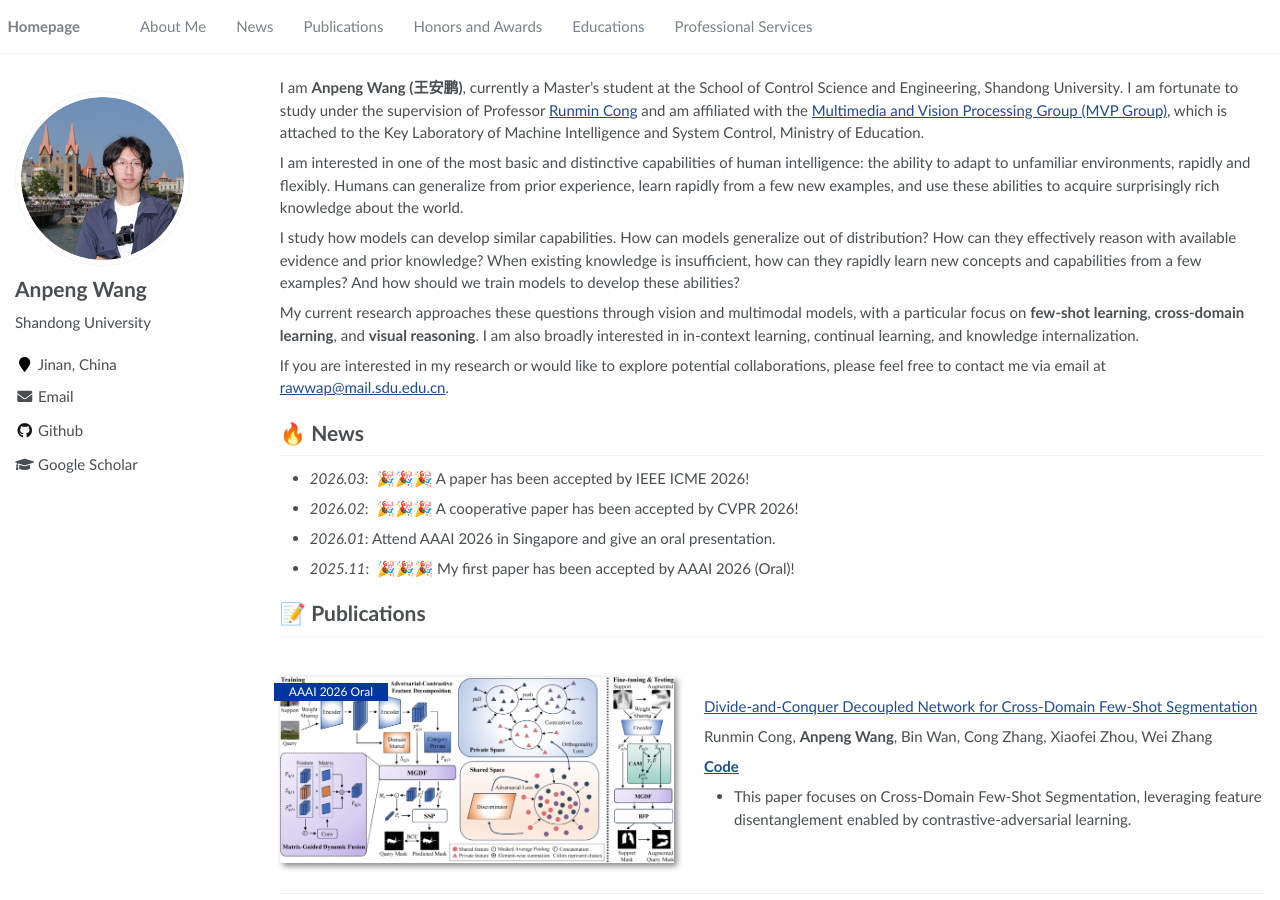
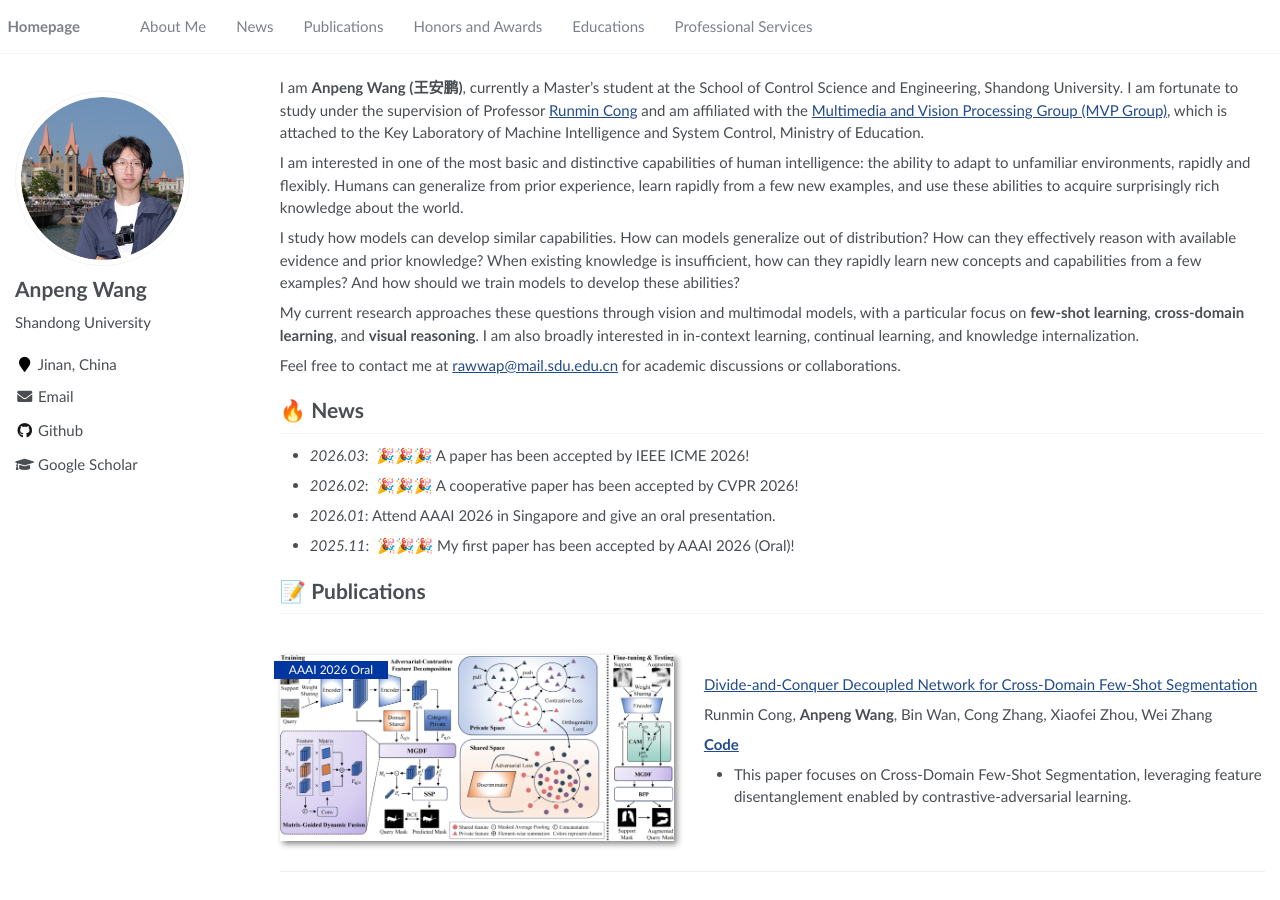
Before and after one commit to rawwap/rawwap.github.io, a Jekyll site: the page built from _pages/about.md, in a window 1280 px wide and 900 px high. Built offline with Jekyll 4.4.1, drawn with Linux system fonts in a browser that asks for light colours.

Commit message:
Update about.md

```diff
--- a/_pages/about.md
+++ b/_pages/about.md
@@ -25,8 +25,7 @@ I study how models can develop similar capabilities. How can models generalize o
 
 My current research approaches these questions through vision and multimodal models, with a particular focus on **few-shot learning**, **cross-domain learning**, and **visual reasoning**. I am also broadly interested in in-context learning, continual learning, and knowledge internalization.
 
-If you are interested in my research or would like to explore potential collaborations, please feel free to contact me via email at     [rawwap@mail.sdu.edu.cn](mailto:rawwap@mail.sdu.edu.cn).
-
+Feel free to contact me at [rawwap@mail.sdu.edu.cn](mailto:rawwap@mail.sdu.edu.cn) for academic discussions or collaborations.
 <!-- I have published more than 100 papers at the top international AI conferences with total <a href='https://scholar.google.com/citations?user=DhtAFkwAAAAJ'>google scholar citations <strong><span id='total_cit'>260000+</span></strong></a> (You can also use google scholar badge <a href='https://scholar.google.com/citations?user=DhtAFkwAAAAJ'><img src="https://img.shields.io/endpoint?url={{ url | url_encode }}&logo=Google%20Scholar&labelColor=f6f6f6&color=9cf&style=flat&label=citations"></a>). -->
 
 
```
